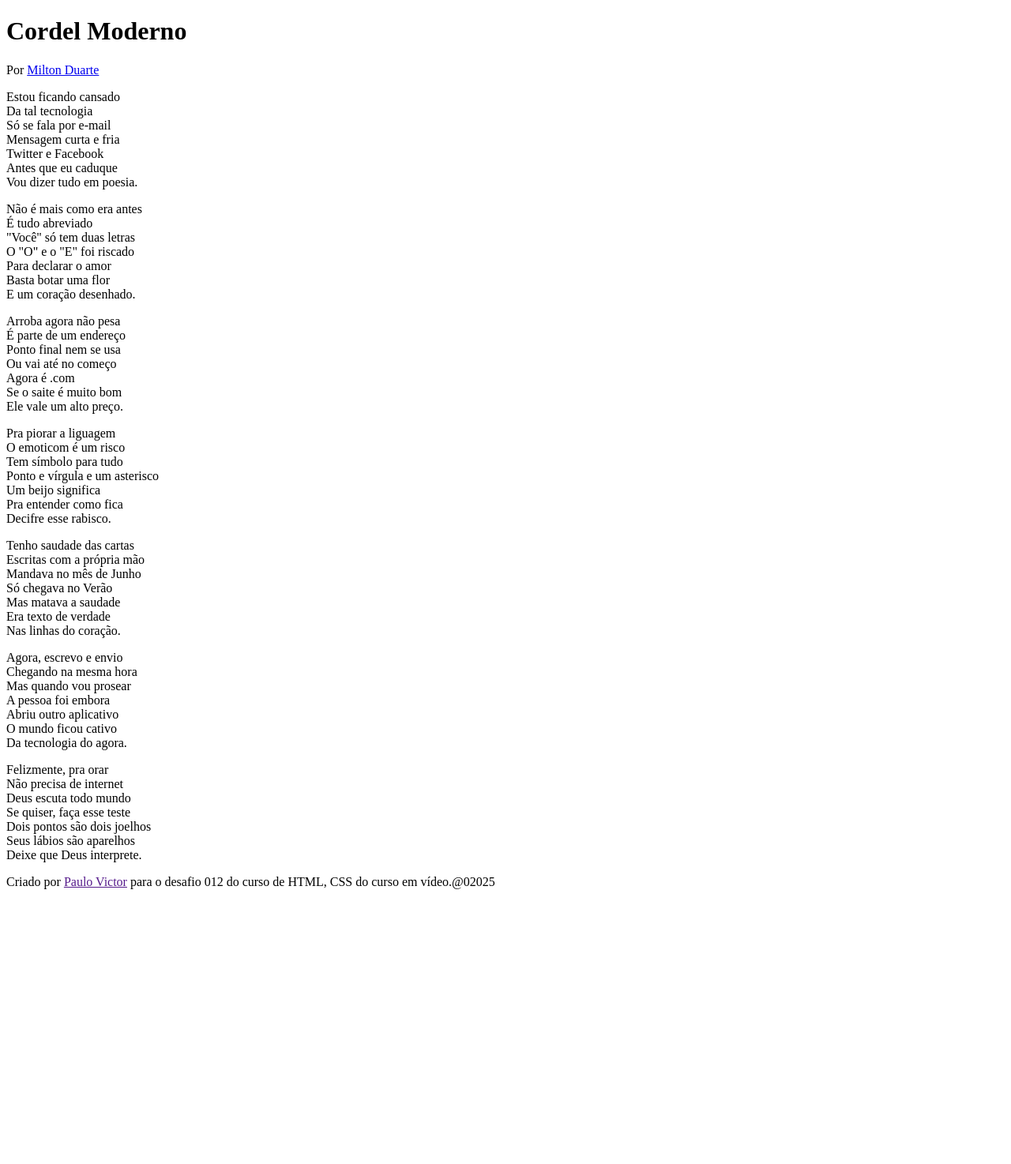
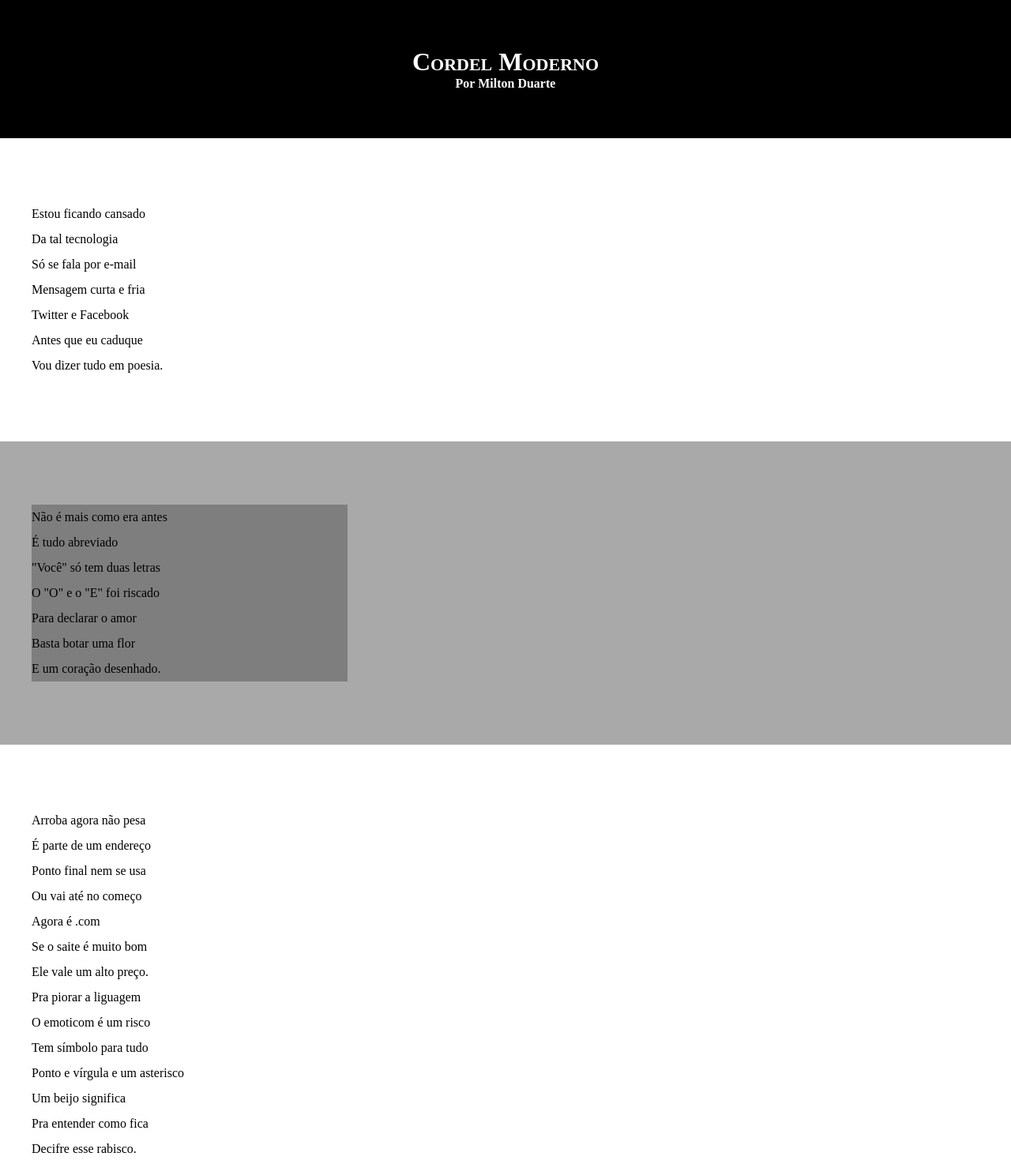
Before and after one commit to PauloVictorOc/AulasPrograma, a plain HTML site: page exercícios html, css e js/desafios/desafio 012/index.html in a window 1280 px wide. Shown: the top 1474 px of the page at 79% size. Before the commit the page ends 1134 px from the top, so only its background shows below. Drawn offline with Linux system fonts and the light colour scheme.

Commit message:
desafio 012

```diff
--- a/exercícios html, css e js/desafios/desafio 012/estilo/style.css
+++ b/exercícios html, css e js/desafios/desafio 012/estilo/style.css
@@ -1 +1,56 @@
 @charset "UTF-8";
+*{
+    margin: 0;
+    padding: 0;
+}
+html, body{
+    min-height: 100vh;
+    background-color: darkgray;
+}
+header{
+    background-color: black;
+    padding: 10px;
+    text-align: center;
+    font-weight: bold;
+    color: white;
+}
+header > h1{
+    padding-top: 50px;
+    font-variant: small-caps;
+}
+header > p{
+    padding-bottom: 50px;
+}
+header a, footer a{
+    color: white;
+    text-decoration: none;
+    font-weight: bold;
+}
+header a:hover, footer a:hover{
+    color: white;
+}
+section{
+    padding-top: 10vh;
+    padding-bottom: 10vh;
+    line-height: 2em;
+    padding-left: 40px;
+}
+section.normal{
+    background-color: white;
+    color: black;
+}
+section.imgaem{
+    background-color: darkgrey;
+    color:black
+}
+section.imagem > p{
+        width: 400px;
+        background-color: rgba(0, 0, 0, 0.253);
+}
+footer{
+    background-color: black;
+    padding: 10px;
+    text-align: center;
+    font-weight: bold;
+    color: white;
+}
--- a/exercícios html, css e js/desafios/desafio 012/index.html
+++ b/exercícios html, css e js/desafios/desafio 012/index.html
@@ -14,7 +14,7 @@
                         </p>
                     </header>
 
-                <section>
+                <section class="normal" >
                     <p>
                         Estou ficando cansado<br>
                         Da tal tecnologia<br>
@@ -26,7 +26,7 @@
                     </p>
                 </section>
 
-                <section>
+                <section class="imagem">
                     <p>
                         Não é mais como era antes<br>
                         É tudo abreviado<br>
@@ -38,7 +38,7 @@
                     </p>
                 </section>
 
-                <section>
+                <section class="normal">
 
                         <p>
                             Arroba agora não pesa<br>
@@ -62,7 +62,7 @@
 
                 </section>
 
-                <section>
+                <section class="imagem">
                     <p>
                         Tenho saudade das cartas<br>
                         Escritas com a própria mão<br>
@@ -74,7 +74,7 @@
                     </p>
                 </section>
 
-                <section>
+                <section class="normal">
 
                         <p>
                             Agora, escrevo e envio<br>
@@ -99,7 +99,7 @@
                 </section>
 
             <footer>
-                Criado por <a href="">Paulo Victor</a> para o desafio 012 do curso de HTML, CSS do curso em vídeo.@02025
+                Criado por <strong><a href="#">Paulo Victor</a></strong> para o desafio 012 do curso de HTML, CSS do curso em vídeo.@02025
             </footer>
 </body>
 </html>
```
